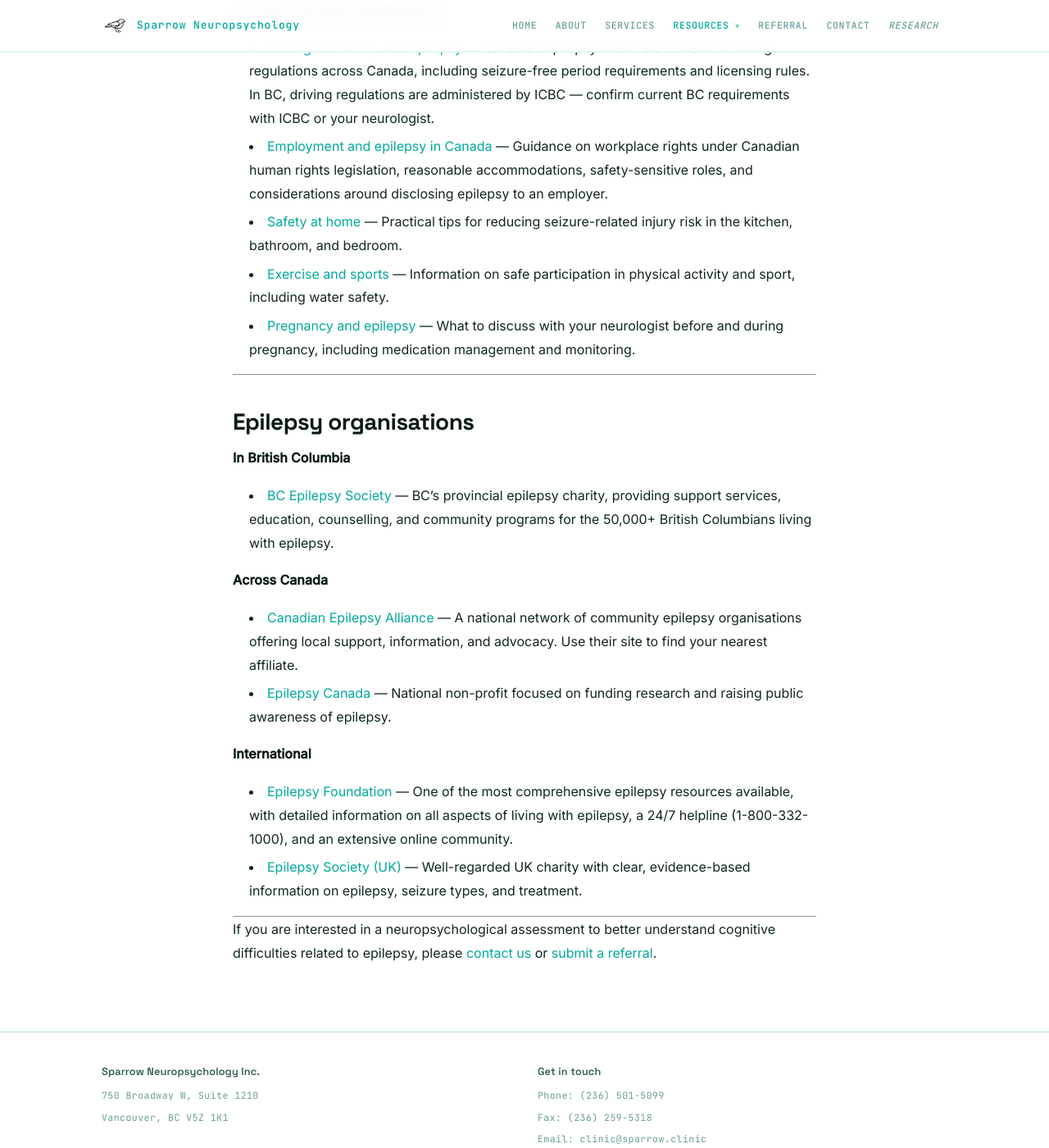
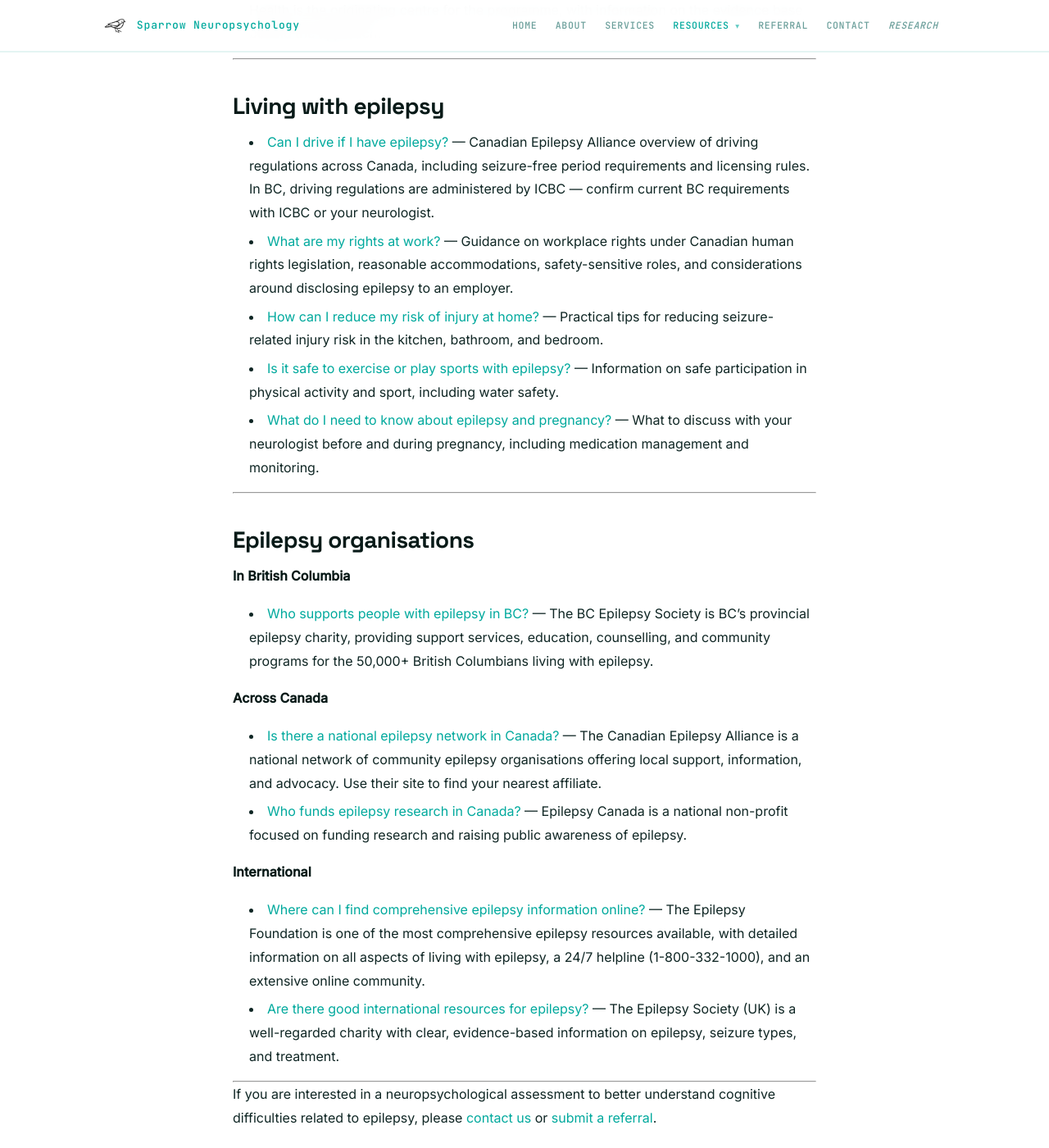
Before and after one commit to cfxb/sparrow-clinic, a Jekyll site: the page built from resources/epilepsy.md, in a window 1280 px wide and 1400 px high, scrolled down 4580 px. Shown: the whole window at 82% size. Built offline with Jekyll 4.4.1, drawn with Linux system fonts in a browser that asks for light colours; some of the changed text lies outside the part shown.

Commit message:
Rewrite epilepsy resource links as reader questions
Convert all bullet point link text from title-style to question-style (e.g. "Types of seizures" → "What types of seizures are there?") to improve engagement and reflect how readers actually think about these topics.

Co-Authored-By: Claude Sonnet 4.6 <noreply@anthropic.com>

```diff
--- a/resources/epilepsy.md
+++ b/resources/epilepsy.md
@@ -16,11 +16,11 @@ Many patients in BC have their seizures managed by a neurologist in the communit
 
 ## Understanding seizures
 
-- [Types of seizures](https://www.epilepsy.com/what-is-epilepsy/seizure-types){:target="_blank" rel="noopener"} — Epilepsy Foundation guide to the full classification of seizure types, including focal, generalised, and unknown onset seizures.
-- [What happens during a seizure](https://www.epilepsy.com/what-is-epilepsy/understanding-seizures/what-happens-during-seizure){:target="_blank" rel="noopener"} — Epilepsy Foundation explanation of the phases of a seizure and the underlying brain activity involved.
-- [Seizure types overview](https://www.cdc.gov/epilepsy/about/types-of-seizures.html){:target="_blank" rel="noopener"} — US Centers for Disease Control concise overview of seizure classification.
-- [First aid for seizures](https://www.cdc.gov/epilepsy/first-aid-for-seizures/index.html){:target="_blank" rel="noopener"} — CDC guidance on how to respond safely when someone has a seizure, including when to call emergency services.
-- [Seizure first aid quick guide](https://epilepsysociety.org.uk/about-epilepsy/first-aid-epileptic-seizures/first-aid-quick-guide){:target="_blank" rel="noopener"} — Epilepsy Society (UK) printable first aid reference card.
+- [What types of seizures are there?](https://www.epilepsy.com/what-is-epilepsy/seizure-types){:target="_blank" rel="noopener"} — Epilepsy Foundation guide to the full classification of seizure types, including focal, generalised, and unknown onset seizures.
+- [What actually happens during a seizure?](https://www.epilepsy.com/what-is-epilepsy/understanding-seizures/what-happens-during-seizure){:target="_blank" rel="noopener"} — Epilepsy Foundation explanation of the phases of a seizure and the underlying brain activity involved.
+- [Is there a quick overview of seizure types?](https://www.cdc.gov/epilepsy/about/types-of-seizures.html){:target="_blank" rel="noopener"} — US Centers for Disease Control concise overview of seizure classification.
+- [What should I do if someone has a seizure?](https://www.cdc.gov/epilepsy/first-aid-for-seizures/index.html){:target="_blank" rel="noopener"} — CDC guidance on how to respond safely when someone has a seizure, including when to call emergency services.
+- [Can I get a printable seizure first aid reference?](https://epilepsysociety.org.uk/about-epilepsy/first-aid-epileptic-seizures/first-aid-quick-guide){:target="_blank" rel="noopener"} — Epilepsy Society (UK) printable first aid reference card.
 
 ---
 
@@ -32,8 +32,8 @@ Living with a chronic neurological condition like epilepsy carries a significant
 
 Connecting with others who truly understand your experience can make an enormous difference. The BC Epilepsy Society runs several peer support options:
 
-- [Connecting with Others](https://bcepilepsy.com/programs/connecting-with-others/){:target="_blank" rel="noopener"} — In-person and online peer support groups for adults, young adults, and families affected by epilepsy in BC.
-- [Project UPLIFT](https://bcepilepsy.com/programs/project-uplift/){:target="_blank" rel="noopener"} — A free, 8-week online program using mindfulness and cognitive behavioural therapy (CBT) to help people with epilepsy manage depression, stress, and anxiety.
+- [Can I connect with others who understand life with epilepsy?](https://bcepilepsy.com/programs/connecting-with-others/){:target="_blank" rel="noopener"} — In-person and online peer support groups for adults, young adults, and families affected by epilepsy in BC.
+- [Is there a free program to help me manage depression and anxiety?](https://bcepilepsy.com/programs/project-uplift/){:target="_blank" rel="noopener"} — Project UPLIFT is a free, 8-week online program using mindfulness and cognitive behavioural therapy (CBT) to help people with epilepsy manage depression, stress, and anxiety.
 
 **Counsellors and psychologists**
 
@@ -45,9 +45,9 @@ Both RCCs and psychologists can provide effective, evidence-based therapy. Many
 
 To find a counsellor or psychologist in BC:
 
-- [BCACC — Find a Counsellor](https://bcacc.ca/counsellors/){:target="_blank" rel="noopener"} — The BC Association of Clinical Counsellors' searchable directory of Registered Clinical Counsellors across BC. Filter by location, session style (in-person or online), areas of practice, and more.
-- [HelpStartsHere — Find a Psychologist](https://helpstartshere.gov.bc.ca/resource/find-psychologist){:target="_blank" rel="noopener"} — BC government resource listing registered psychologists, searchable by location, specialty, language, and availability.
-- [CounsellingBC](https://counsellingbc.com/counsellors){:target="_blank" rel="noopener"} — Searchable directory of counsellors and psychologists across BC.
+- [How do I find a Registered Clinical Counsellor near me?](https://bcacc.ca/counsellors/){:target="_blank" rel="noopener"} — The BC Association of Clinical Counsellors' searchable directory of RCCs across BC. Filter by location, session style (in-person or online), areas of practice, and more.
+- [How do I find a registered psychologist in BC?](https://helpstartshere.gov.bc.ca/resource/find-psychologist){:target="_blank" rel="noopener"} — BC government resource listing registered psychologists, searchable by location, specialty, language, and availability.
+- [Where else can I search for a counsellor or psychologist?](https://counsellingbc.com/counsellors){:target="_blank" rel="noopener"} — CounsellingBC is a searchable directory of counsellors and psychologists across BC.
 
 Most extended health benefit plans cover a number of counselling or psychology sessions up to a set dollar amount per year. Check with your benefits provider or HR advisor to understand your coverage before your first appointment.
 
@@ -63,12 +63,12 @@ To access a psychiatrist in BC, ask your family doctor for a referral. You can a
 
 **Other BC mental health resources**
 
-- [BC Epilepsy Society — Mental Wellness Program](https://bcepilepsy.com/){:target="_blank" rel="noopener"} — The BC Epilepsy Society's Mental Wellness Program offers counselling and peer support specifically for people affected by epilepsy in BC. Contact them at 604-875-6704 to ask about current availability.
-- [Here to Help BC](https://www.heretohelp.bc.ca/){:target="_blank" rel="noopener"} — BC-based mental health information, self-assessments, and connections to local services.
-- [Canadian Mental Health Association — BC](https://bc.cmha.ca/mental-health/find-help/){:target="_blank" rel="noopener"} — Find mental health programmes and peer support in your community across BC.
-- [Crisis Line Association of BC](https://www.crisislines.bc.ca/){:target="_blank" rel="noopener"} — Directory of volunteer-operated crisis and distress lines across British Columbia.
-- **310 Mental Health Line** — Call or text **310-6789** (no area code needed) for free, 24/7 emotional support and mental health referrals anywhere in BC.
-- **National Crisis Line** — Call or text **9-8-8** (toll-free, 24/7) for immediate support if you are in crisis.
+- [Does the BC Epilepsy Society offer mental health support?](https://bcepilepsy.com/){:target="_blank" rel="noopener"} — Yes: their Mental Wellness Program offers counselling and peer support specifically for people affected by epilepsy in BC. Contact them at 604-875-6704 to ask about current availability.
+- [Where can I find BC-specific mental health information and self-assessments?](https://www.heretohelp.bc.ca/){:target="_blank" rel="noopener"} — Here to Help BC provides mental health information, self-assessments, and connections to local services.
+- [How do I find mental health programmes in my community?](https://bc.cmha.ca/mental-health/find-help/){:target="_blank" rel="noopener"} — The Canadian Mental Health Association BC can help you find mental health programmes and peer support across BC.
+- [Is there a crisis or distress line I can call?](https://www.crisislines.bc.ca/){:target="_blank" rel="noopener"} — The Crisis Line Association of BC maintains a directory of volunteer-operated crisis and distress lines across British Columbia.
+- **What if I need immediate emotional support right now?** — Call or text **310-6789** (310 Mental Health Line, no area code needed) for free, 24/7 emotional support and mental health referrals anywhere in BC.
+- **What if I am in crisis?** — Call or text **9-8-8** (toll-free, 24/7) for immediate support.
 
 ---
 
@@ -86,18 +86,18 @@ Dr Sallie Baxendale is one of the world's leading neuropsychologists specialisin
 
 HOBSCOTCH (Home-Based Self-management and Cognitive Training CHanges lives) is an evidence-based, eight-session memory management programme developed at Dartmouth and delivered by trained coaches. It covers memory education, self-awareness, practical strategies, and problem-solving — and it is free.
 
-- [HOBSCOTCH in BC — BC Epilepsy Society](https://bcepilepsy.com/hobscotch/){:target="_blank" rel="noopener"} — The BC Epilepsy Society offers HOBSCOTCH free to BC residents, delivered via Zoom, regardless of seizure control. Contact esther@bcepilepsy.com to register.
-- [HOBSCOTCH Institute — Dartmouth Health](https://www.dartmouth-hitchcock.org/hobscotch-institute){:target="_blank" rel="noopener"} — The originating centre for the HOBSCOTCH programme, with information on the research and evidence base behind the approach.
+- [Can I access free HOBSCOTCH memory training in BC?](https://bcepilepsy.com/hobscotch/){:target="_blank" rel="noopener"} — Yes: the BC Epilepsy Society offers HOBSCOTCH free to BC residents, delivered via Zoom, regardless of seizure control. Contact esther@bcepilepsy.com to register.
+- [What is the research behind HOBSCOTCH?](https://www.dartmouth-hitchcock.org/hobscotch-institute){:target="_blank" rel="noopener"} — The HOBSCOTCH Institute at Dartmouth Health is the originating centre for the programme, with information on the evidence base behind the approach.
 
 ---
 
 ## Living with epilepsy
 
-- [Driving in Canada with epilepsy](https://www.canadianepilepsyalliance.org/about-epilepsy/living-with-epilepsy/driving/){:target="_blank" rel="noopener"} — Canadian Epilepsy Alliance overview of driving regulations across Canada, including seizure-free period requirements and licensing rules. In BC, driving regulations are administered by ICBC — confirm current BC requirements with ICBC or your neurologist.
-- [Employment and epilepsy in Canada](https://www.canadianepilepsyalliance.org/about-epilepsy/living-with-epilepsy/employment/){:target="_blank" rel="noopener"} — Guidance on workplace rights under Canadian human rights legislation, reasonable accommodations, safety-sensitive roles, and considerations around disclosing epilepsy to an employer.
-- [Safety at home](https://www.epilepsy.com/preparedness-safety/staying-safe/safety-home){:target="_blank" rel="noopener"} — Practical tips for reducing seizure-related injury risk in the kitchen, bathroom, and bedroom.
-- [Exercise and sports](https://www.epilepsy.com/preparedness-safety/staying-safe/exercise-sports){:target="_blank" rel="noopener"} — Information on safe participation in physical activity and sport, including water safety.
-- [Pregnancy and epilepsy](https://www.epilepsy.com/lifestyle/family-planning/pregnancy){:target="_blank" rel="noopener"} — What to discuss with your neurologist before and during pregnancy, including medication management and monitoring.
+- [Can I drive if I have epilepsy?](https://www.canadianepilepsyalliance.org/about-epilepsy/living-with-epilepsy/driving/){:target="_blank" rel="noopener"} — Canadian Epilepsy Alliance overview of driving regulations across Canada, including seizure-free period requirements and licensing rules. In BC, driving regulations are administered by ICBC — confirm current BC requirements with ICBC or your neurologist.
+- [What are my rights at work?](https://www.canadianepilepsyalliance.org/about-epilepsy/living-with-epilepsy/employment/){:target="_blank" rel="noopener"} — Guidance on workplace rights under Canadian human rights legislation, reasonable accommodations, safety-sensitive roles, and considerations around disclosing epilepsy to an employer.
+- [How can I reduce my risk of injury at home?](https://www.epilepsy.com/preparedness-safety/staying-safe/safety-home){:target="_blank" rel="noopener"} — Practical tips for reducing seizure-related injury risk in the kitchen, bathroom, and bedroom.
+- [Is it safe to exercise or play sports with epilepsy?](https://www.epilepsy.com/preparedness-safety/staying-safe/exercise-sports){:target="_blank" rel="noopener"} — Information on safe participation in physical activity and sport, including water safety.
+- [What do I need to know about epilepsy and pregnancy?](https://www.epilepsy.com/lifestyle/family-planning/pregnancy){:target="_blank" rel="noopener"} — What to discuss with your neurologist before and during pregnancy, including medication management and monitoring.
 
 ---
 
@@ -105,17 +105,17 @@ HOBSCOTCH (Home-Based Self-management and Cognitive Training CHanges lives) is a
 
 **In British Columbia**
 
-- [BC Epilepsy Society](https://bcepilepsy.com/){:target="_blank" rel="noopener"} — BC's provincial epilepsy charity, providing support services, education, counselling, and community programs for the 50,000+ British Columbians living with epilepsy.
+- [Who supports people with epilepsy in BC?](https://bcepilepsy.com/){:target="_blank" rel="noopener"} — The BC Epilepsy Society is BC's provincial epilepsy charity, providing support services, education, counselling, and community programs for the 50,000+ British Columbians living with epilepsy.
 
 **Across Canada**
 
-- [Canadian Epilepsy Alliance](https://www.canadianepilepsyalliance.org/){:target="_blank" rel="noopener"} — A national network of community epilepsy organisations offering local support, information, and advocacy. Use their site to find your nearest affiliate.
-- [Epilepsy Canada](https://www.epilepsy.ca/){:target="_blank" rel="noopener"} — National non-profit focused on funding research and raising public awareness of epilepsy.
+- [Is there a national epilepsy network in Canada?](https://www.canadianepilepsyalliance.org/){:target="_blank" rel="noopener"} — The Canadian Epilepsy Alliance is a national network of community epilepsy organisations offering local support, information, and advocacy. Use their site to find your nearest affiliate.
+- [Who funds epilepsy research in Canada?](https://www.epilepsy.ca/){:target="_blank" rel="noopener"} — Epilepsy Canada is a national non-profit focused on funding research and raising public awareness of epilepsy.
 
 **International**
 
-- [Epilepsy Foundation](https://www.epilepsy.com/){:target="_blank" rel="noopener"} — One of the most comprehensive epilepsy resources available, with detailed information on all aspects of living with epilepsy, a 24/7 helpline (1-800-332-1000), and an extensive online community.
-- [Epilepsy Society (UK)](https://epilepsysociety.org.uk/){:target="_blank" rel="noopener"} — Well-regarded UK charity with clear, evidence-based information on epilepsy, seizure types, and treatment.
+- [Where can I find comprehensive epilepsy information online?](https://www.epilepsy.com/){:target="_blank" rel="noopener"} — The Epilepsy Foundation is one of the most comprehensive epilepsy resources available, with detailed information on all aspects of living with epilepsy, a 24/7 helpline (1-800-332-1000), and an extensive online community.
+- [Are there good international resources for epilepsy?](https://epilepsysociety.org.uk/){:target="_blank" rel="noopener"} — The Epilepsy Society (UK) is a well-regarded charity with clear, evidence-based information on epilepsy, seizure types, and treatment.
 
 ---
 
```
